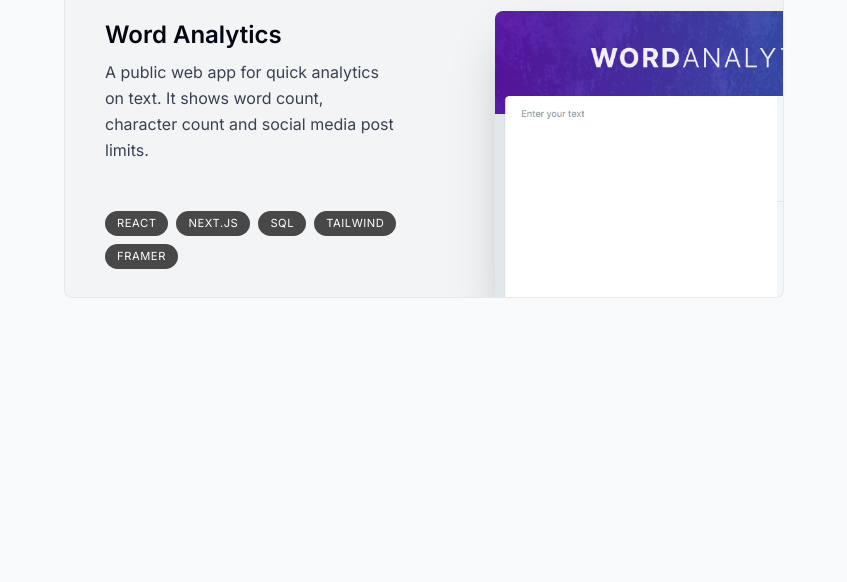
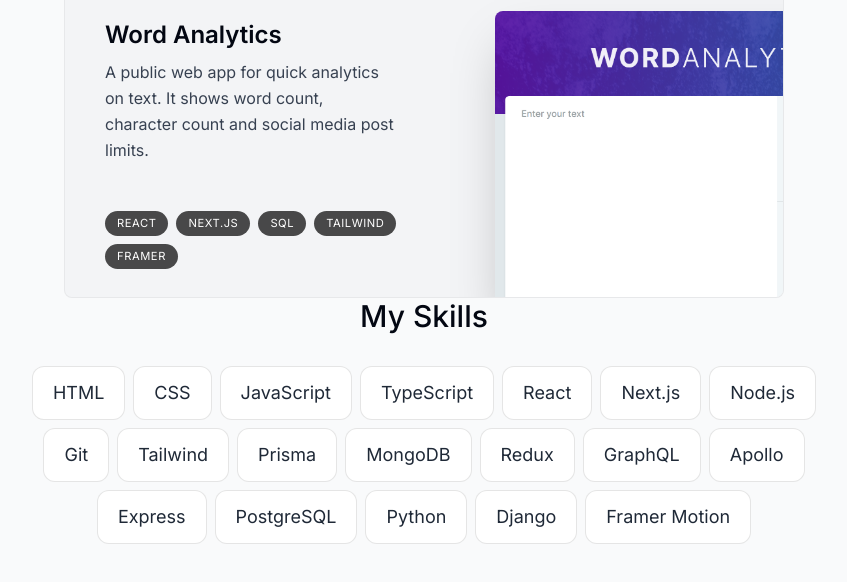
Before and after one commit to simritkaul/simrit-next-portfolio, a Next.js app: page / in a window 1280 px wide. Shown: the part 2085-2667 px from the top of the page, without its empty margins (216-1063 px from the left). Built offline with nearby package versions, Linux system fonts and the light colour scheme.

Commit message:
Added skills section

```diff
--- a/app/page.tsx
+++ b/app/page.tsx
@@ -2,6 +2,7 @@
 import Intro from "@/components/Intro";
 import Projects from "@/components/Projects";
 import SectionDivider from "@/components/SectionDivider";
+import Skills from "@/components/Skills";
 
 export default function Home() {
   return (
@@ -10,6 +11,7 @@
       <SectionDivider />
       <About />
       <Projects />
+      <Skills />
     </main>
   );
 }
--- /dev/null
+++ b/components/Skills.tsx
@@ -0,0 +1,27 @@
+import React from "react";
+import SectionHeading from "./SectionHeading";
+import { skillsData } from "@/lib/data";
+
+const Skills = () => {
+  return (
+    <>
+      <section className="mb-28 max-w-[53rem] scroll-mt-28 text-center sm:mb-40">
+        <SectionHeading>My skills</SectionHeading>
+        <ul className="flex flex-wrap gap-2 justify-center text-lg text-gray-800">
+          {skillsData.map((skill, index) => {
+            return (
+              <li
+                className="bg-white border border-black/[0.1] rounded-xl py-3 px-5"
+                key={index}
+              >
+                {skill}
+              </li>
+            );
+          })}
+        </ul>
+      </section>
+    </>
+  );
+};
+
+export default Skills;
```
